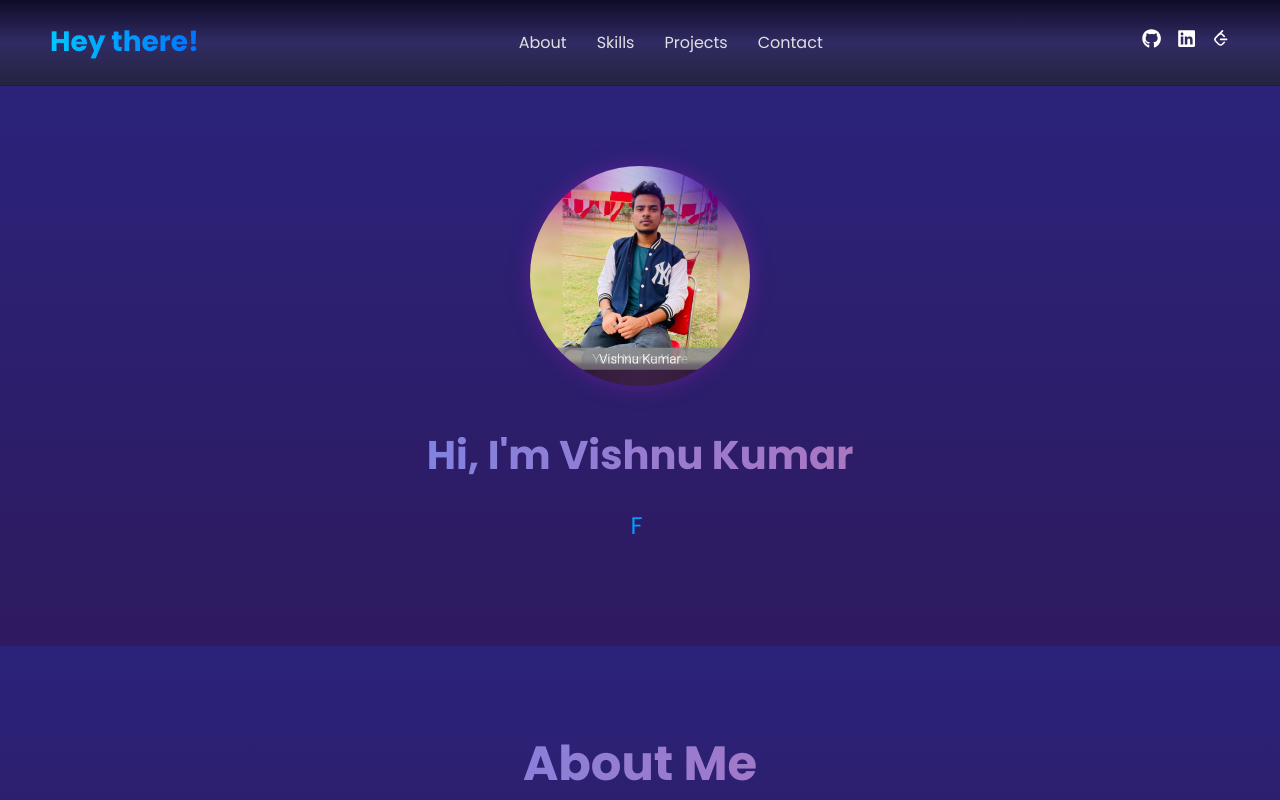
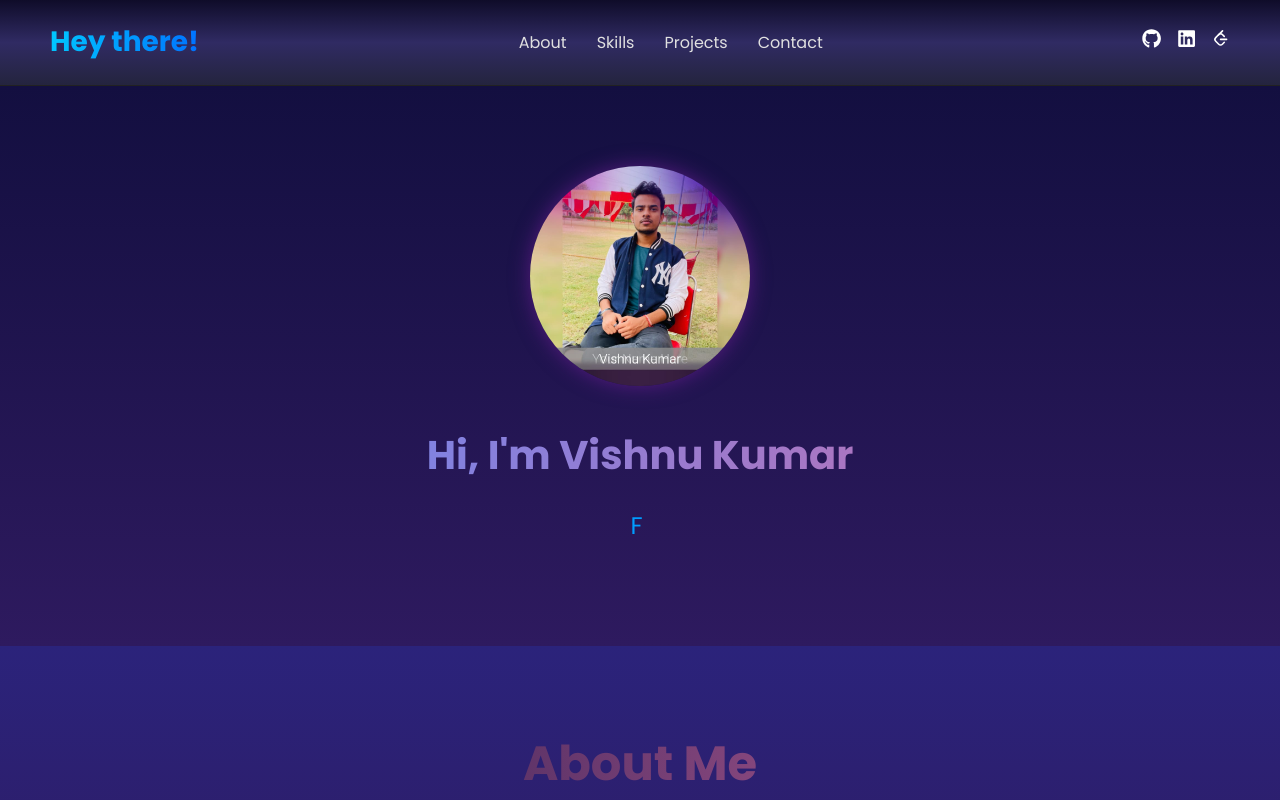
Before and after one commit to Vish9u-kr01/personalportfolio, a React (Vite) app in the folder portfolio website/: page / in a window 1280 px wide. Shown: the top 800 px of the page. Built offline with nearby package versions, Linux system fonts and the light colour scheme.

Commit message:
Update index.css

```diff
--- a/portfolio website/src/index.css
+++ b/portfolio website/src/index.css
@@ -92,13 +92,13 @@ section {
 }
 
 section:nth-child(even) {
-  background: linear-gradient(to bottom, #2b237b, #2e1a5f);
+  background: linear-gradient(to bottom, #130f40, #2e1a5f);
 }
 
 section h2 {
   font-size: 3rem;
   margin-bottom: 20px;
-  background: linear-gradient(to right, #5b8dfd, #d16ba5);
+  background: linear-gradient(to right, #130f40, #d16ba5);
   -webkit-background-clip: text;
   color: transparent;
 }
```
